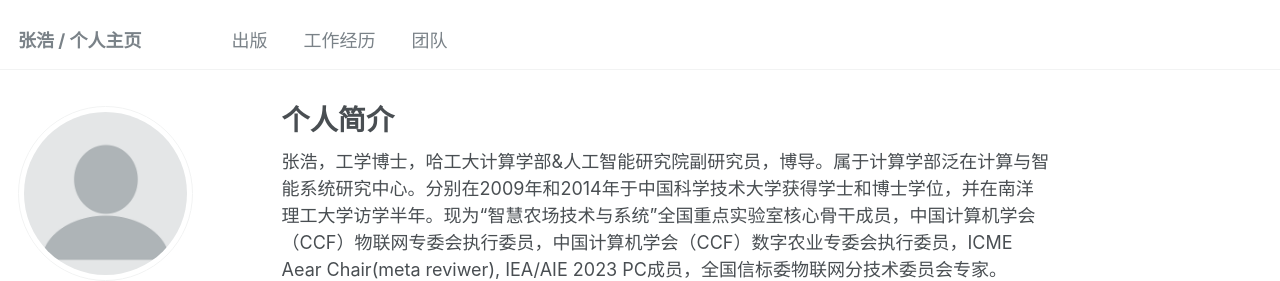
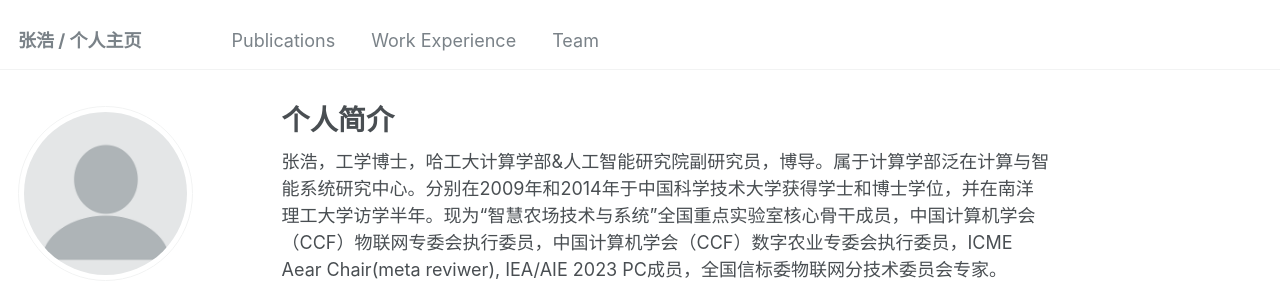
Before and after one commit to benjiachong/benjiachong.github.io, a Jekyll site: the page built from _pages/about.md, in a window 1280 px wide. Shown: the top 281 px of the page. Built offline with Jekyll 4.4.1, drawn with Linux system fonts in a browser that asks for light colours.

Commit message:
Update navigation.yml

```diff
--- a/_data/navigation.yml
+++ b/_data/navigation.yml
@@ -5,13 +5,13 @@
 # prevent it from being included in the site.
 
 main:
-  - title: "出版"
+  - title: "Publications"
     url: /publications/
 
-  - title: "工作经历"
+  - title: "Work Experience"
     url: /workExperience/
 
-  - title: "团队"
+  - title: "Team"
     url: /team/
 
   # - title: "Talks"
```
